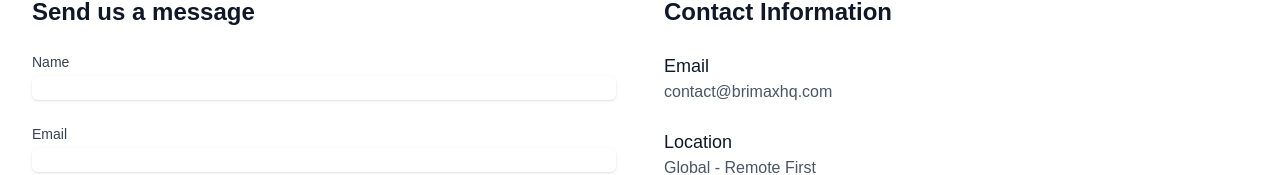
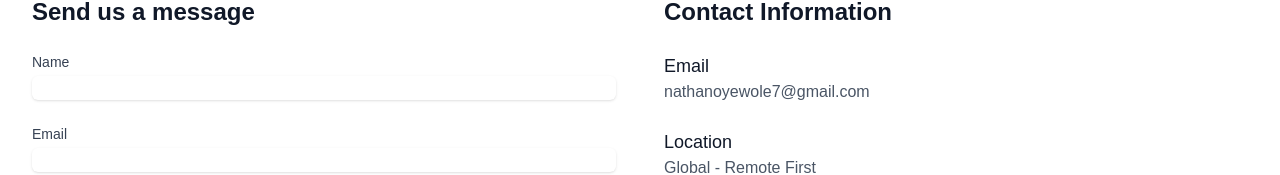
Before and after one commit to NathanOyewole/BrimaxHQ, a Next.js app: page /contact in a window 1280 px wide. Shown: the part 280-455 px from the top of the page. Built offline with nearby package versions, Linux system fonts and the light colour scheme; no server answers.

Commit message:
chimoooo

```diff
--- a/src/app/contact/page.tsx
+++ b/src/app/contact/page.tsx
@@ -38,7 +38,7 @@ export default function Contact() {
                   Email
                 </h3>
                 <p className="text-gray-600 dark:text-gray-300">
-                  contact@brimaxhq.com
+                  nathanoyewole7@gmail.com
                 </p>
               </div>
               <div>
```
